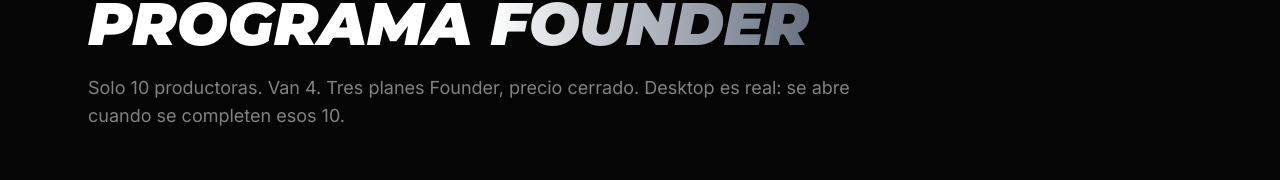
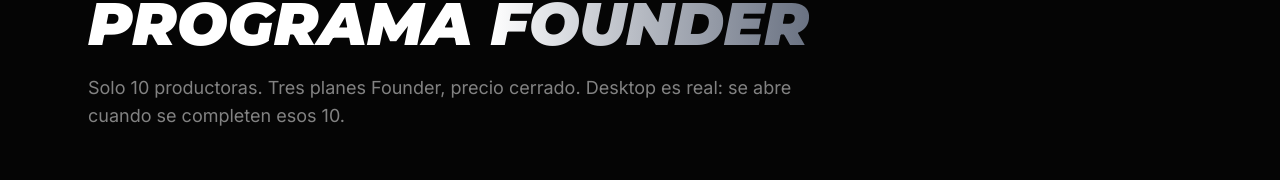
Before and after one commit to SiendoDevs/landing-streamrace, a React (Vite) app: page /precios in a window 1280 px wide. Shown: the part 234-414 px from the top of the page. Built offline with nearby package versions, Linux system fonts and the light colour scheme.

Commit message:
fix(pricing): update description for clarity and accuracy

```diff
--- a/src/pages/Pricing.jsx
+++ b/src/pages/Pricing.jsx
@@ -128,7 +128,7 @@ export default function Pricing() {
             </h1>
 
             <p className="mt-5 text-white/50 text-lg max-w-3xl">
-              Solo 10 productoras. Van 4. Tres planes Founder, precio cerrado. Desktop es real: se abre cuando se completen esos 10.
+              Solo 10 productoras. Tres planes Founder, precio cerrado. Desktop es real: se abre cuando se completen esos 10.
             </p>
           </div>
 
```
